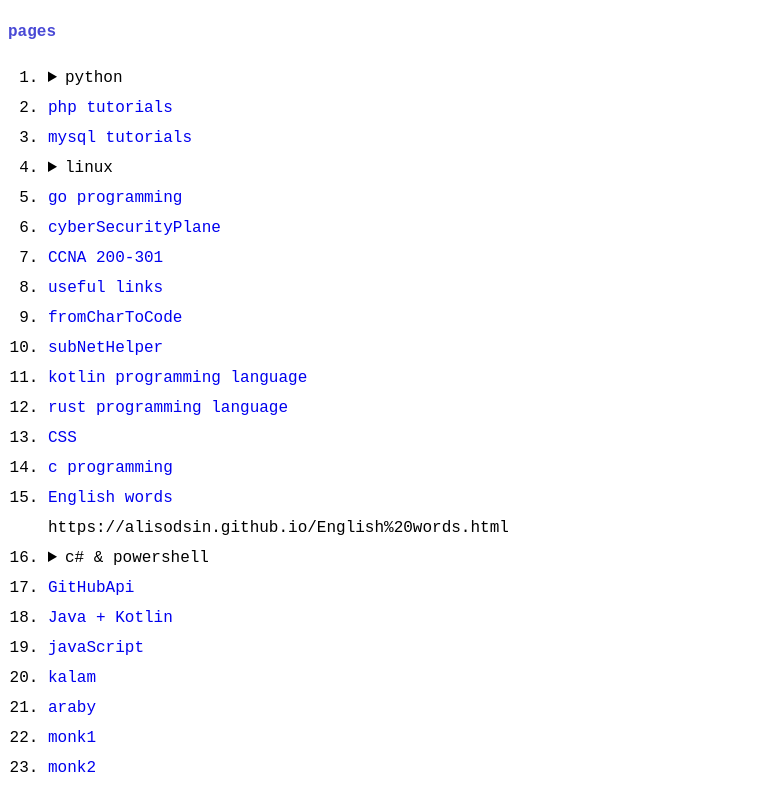
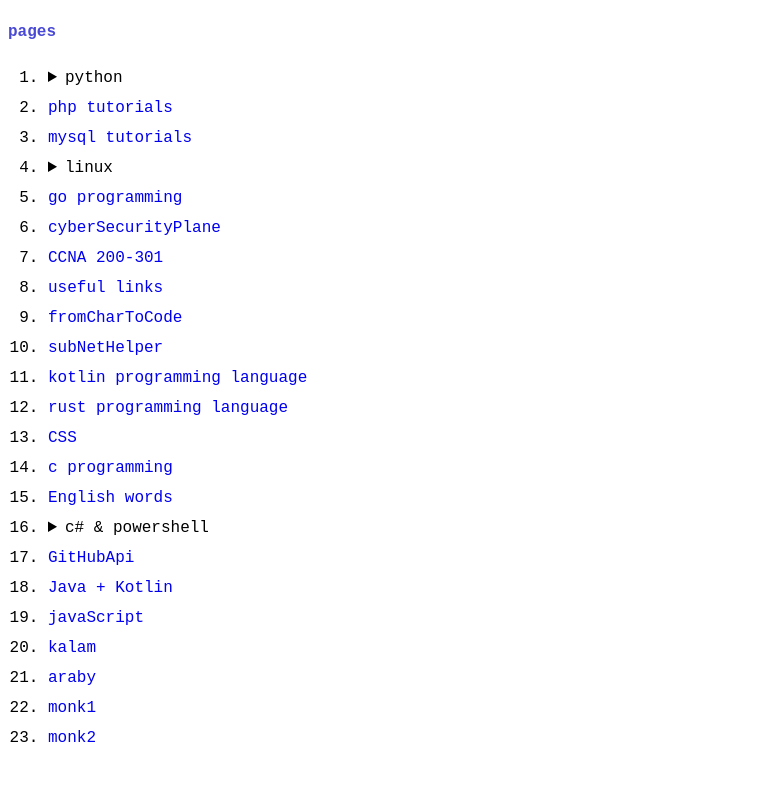
Before and after one commit to Alisodsin/alisodsin.github.io, a plain HTML site: page index.html in a window 1280 px wide. Shown: the part 56-855 px from the top of the page, without its empty margins (0-779 px from the left). After the commit the page ends 825 px from the top, so only its background shows below. Drawn offline with Linux system fonts and the light colour scheme.

Commit message:
first site

```diff
--- a/index.html
+++ b/index.html
@@ -74,7 +74,6 @@
         <li><a href="https://css-courses.netlify.app/">CSS</a></li>
         <li><a href="c.html">c programming</a></li>
         <li><a href="English words.html">English words</a></li>
-        https://alisodsin.github.io/English%20words.html
         <li>
             <details>
                 <summary>c# & powershell</summary>
```
